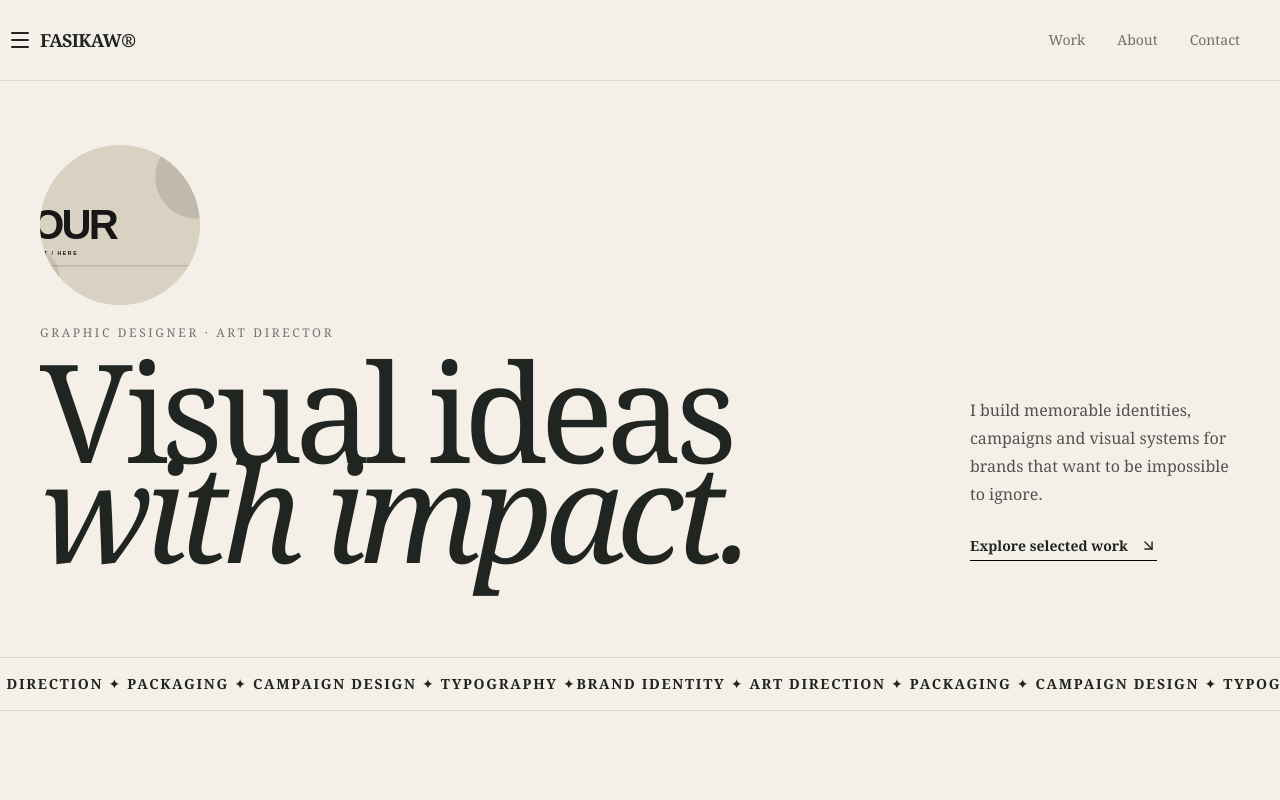
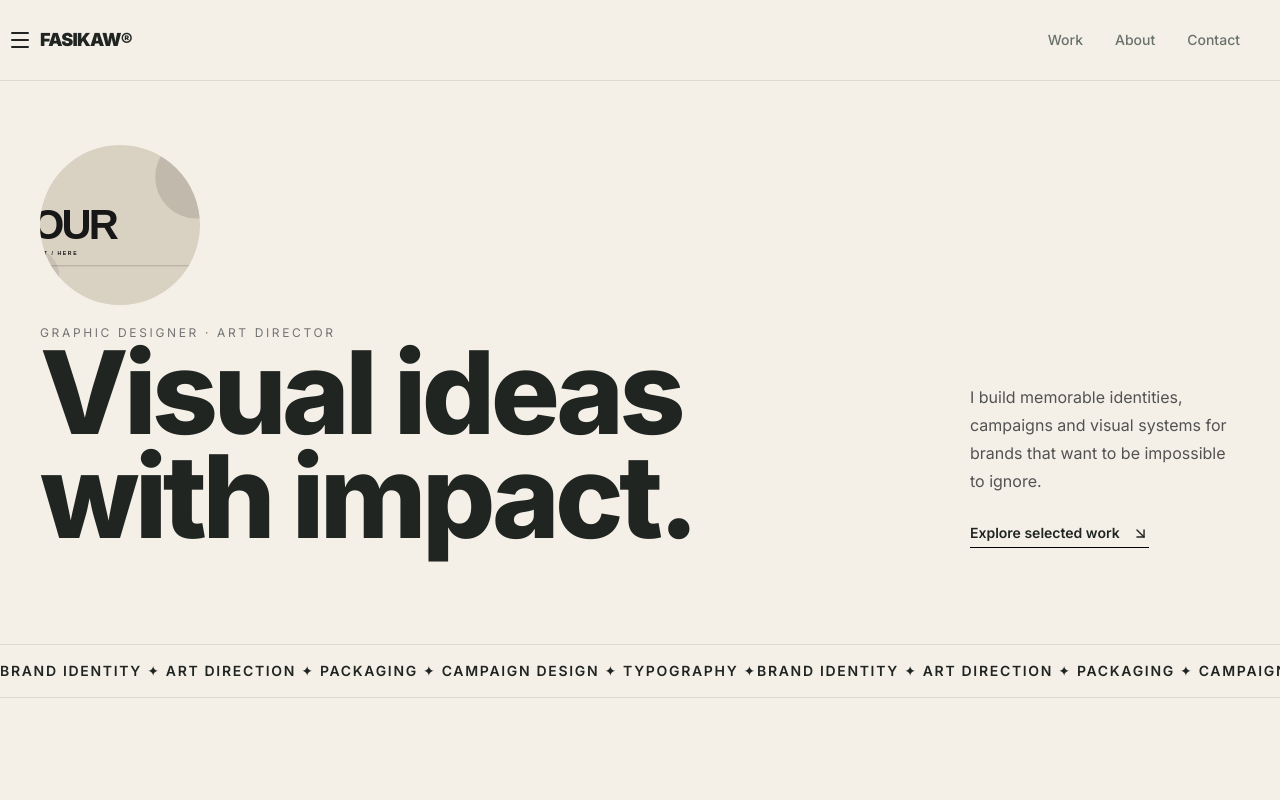
Before and after one commit to Abrham-Tadesse/designer_portfolio, a React (Vite) app: page / in a window 1280 px wide. Shown: the top 800 px of the page. Built offline with nearby package versions, Linux system fonts and the light colour scheme.

Commit message:
fixing the font type

```diff
--- a/src/components/home/Hero.jsx
+++ b/src/components/home/Hero.jsx
@@ -11,17 +11,23 @@ export default function Hero() {
             alt="Fasikaw profile"
             className="mb-5 h-40 w-40 rounded-full object-cover"
           />
-          <h2 className="mb-5 text-xs uppercase tracking-[.22em] text-neutral-500">Graphic Designer · Art Director</h2>
-          <h1 className="display-font text-[18vw] leading-[.73] md:text-[10.7vw]">
-            Visual ideas<br />
-            <span className="italic">with impact.</span>
+          <h2 className="mb-5 text-xs uppercase tracking-[.22em] text-neutral-500">
+            Graphic Designer · Art Director
+          </h2>
+          <h1 className="display-font text-[14vw] font-bold leading-none tracking-tight md:text-[8vw]">
+            Visual ideas
+            <br />
+            <span>with impact.</span>
           </h1>
         </div>
         <div className="flex flex-col justify-end md:col-span-3">
           <p className="max-w-sm text-base leading-7 text-neutral-600">
             I build memorable identities, campaigns and visual systems for brands that want to be impossible to ignore.
           </p>
-          <Link to="/work" className="mt-7 inline-flex w-fit items-center gap-3 border-b border-black pb-1 text-sm font-semibold">
+          <Link
+            to="/work"
+            className="mt-7 inline-flex w-fit items-center gap-3 border-b border-black pb-1 text-sm font-semibold"
+          >
             Explore selected work <ArrowDownRight size={17} />
           </Link>
         </div>
--- a/src/styles/index.css
+++ b/src/styles/index.css
@@ -1,3 +1,4 @@
+@import url("https://fonts.googleapis.com/css2?family=Inter:wght@400;500;600;700;800;900&display=swap");
 @import "tailwindcss";
 
 :root {
@@ -5,51 +6,35 @@
   --canvas: #f4f0e8;
   --muted: #69716b;
   --coral: #e7654b;
-  font-family: Georgia, "Times New Roman", serif;
+
+  font-family: "Inter", sans-serif !important;
   color: var(--ink);
   background: var(--canvas);
   font-synthesis: none;
   text-rendering: optimizeLegibility;
 }
 
-html {
-  scroll-behavior: smooth;
+body, h1, h2, h3, h4, h5, h6 {
+  margin: 0;
+  font-family: "Inter", sans-serif !important;
 }
 
-body {
-  margin: 0;
-  min-width: 320px;
-  background: var(--canvas);
+/* Global display heading rules with responsive scaling */
+.display-font {
+  font-family: "Inter", sans-serif !important;
+  font-weight: 800;
+  letter-spacing: -0.04em;
+  line-height: 0.9;
+
+  /* Responsive font sizing for display headings */
+  font-size: clamp(2.5rem, 8vw, 6.5rem) !important;
 }
 
-h1, h2, h3, h4, h5, h6 {
-  font-family: Georgia, "Times New Roman", serif;
+/* Specific heading level overrides if needed */
+h1.display-font {
+  font-size: clamp(3rem, 9vw, 7.5rem) !important;
 }
 
-button, a {
-  -webkit-tap-highlight-color: transparent;
+h2.display-font, h3.display-font {
+  font-size: clamp(2.25rem, 5vw, 4.5rem) !important;
 }
-
-::selection {
-  background: var(--coral);
-  color: var(--canvas);
-}
-
-.display-font {
-  font-family: Georgia, "Times New Roman", serif;
-  letter-spacing: -0.055em;
-}
-
-.noise {
-  background-image:
-    radial-gradient(rgba(20,20,20,.06) .7px, transparent .7px);
-  background-size: 6px 6px;
-}
-
-.marquee-track {
-  animation: marquee 24s linear infinite;
-}
-
-@keyframes marquee {
-  to { transform: translateX(-50%); }
-}
```
